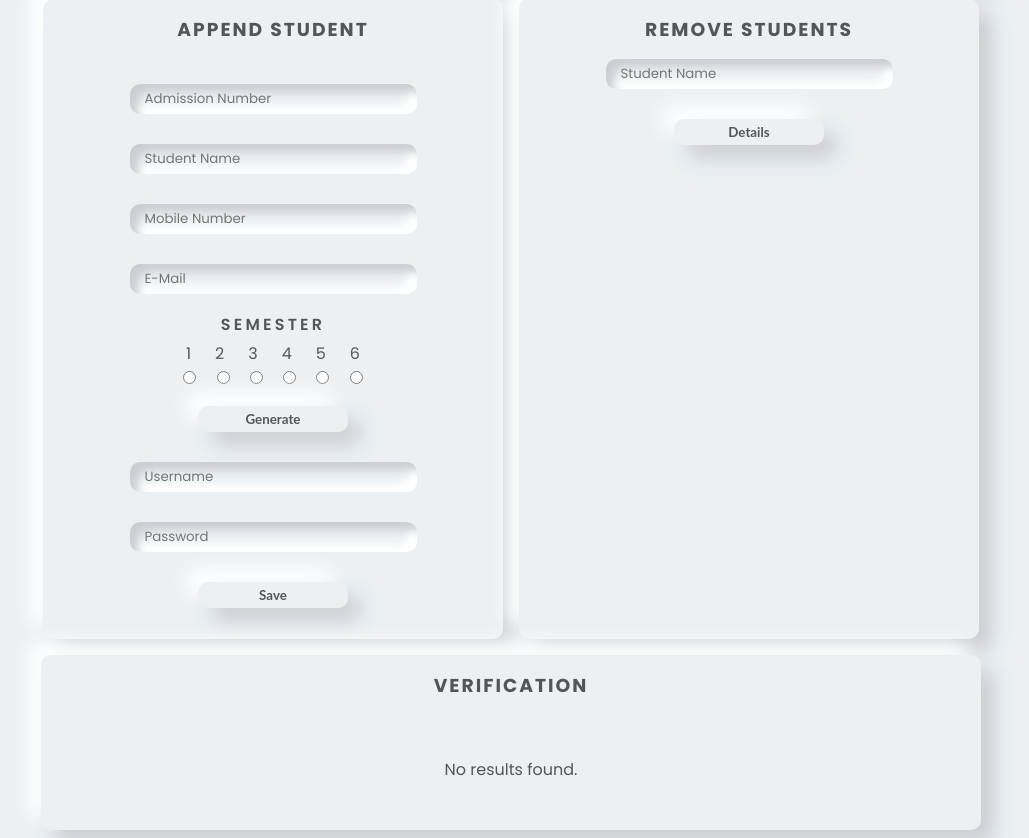
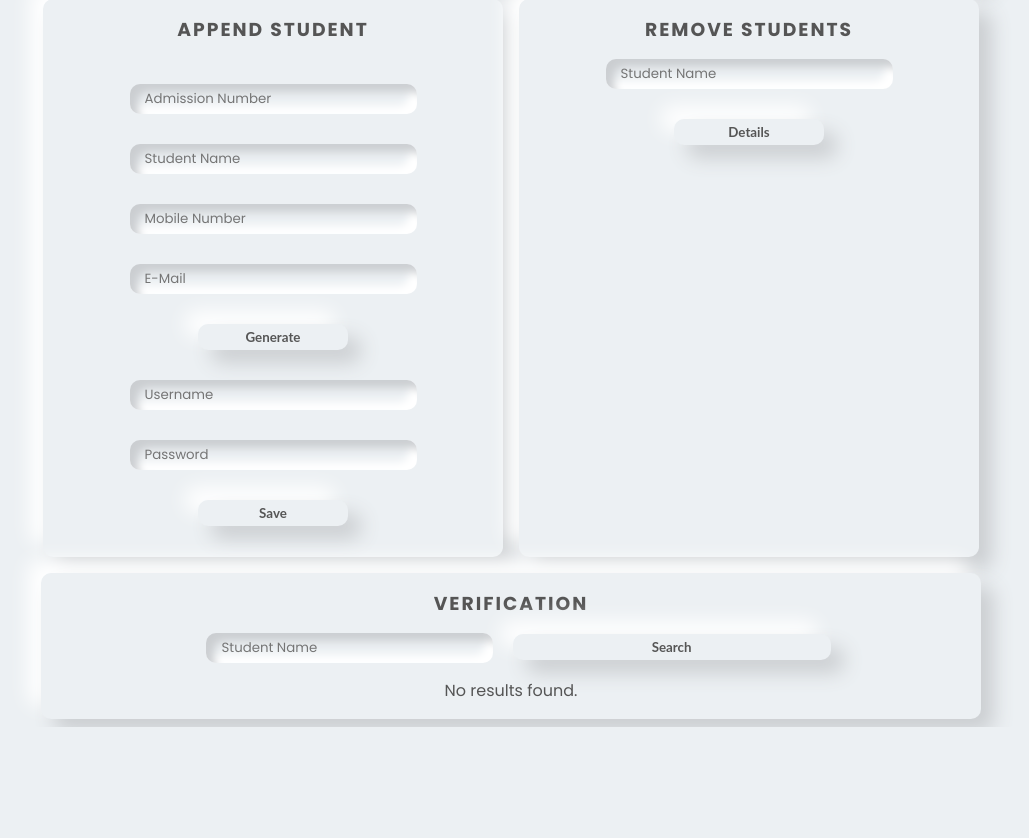
Before and after one commit to adithyanmanayil/statspoly, a PHP site: page /tutor.php in a window 1280 px wide. Shown: the part 214-1052 px from the top of the page, without its empty margins (129-1158 px from the left). After the commit the page ends 941 px from the top, so only its background shows below. Run offline with PHP 8.4, Linux system fonts and the light colour scheme; the visitor is signed in with stand-in values (Sample User, id 1); tables that the repository leaves empty or names only in its code hold one stand-in row (values such as "Sample post").

Commit message:
Update tutor.php

```diff
--- a/tutor.php
+++ b/tutor.php
@@ -1,4 +1,5 @@
 <?php
+ob_start();
 $hostname = "localhost";
 $username = "root";
 $password = "";
@@ -80,7 +81,7 @@
 							<input type="text" class="text-inputs" name="name" id="tname" placeholder="Student Name">
 							<input type="number" class="num-inputs" name="mob" id="mob" placeholder="Mobile Number">
 							<input type="email" class="text-inputs" name="mail" id="tmail" placeholder="E-Mail"><br>
-							<div style="margin: 0 auto; letter-spacing: 1em;">
+							<!--<div style="margin: 0 auto; letter-spacing: 1em;">
 								<h4 style="letter-spacing: 0.2em; font-weight: 600; line-height: 2em;">SEMESTER</h4>
 								<label style="letter-spacing: 1.5em; padding-left: 1.5em;">123456</label><br>
 								<input type="radio" name="sem" value="1">
@@ -89,7 +90,7 @@
 								<input type="radio" name="sem" value="4">
 								<input type="radio" name="sem" value="5">
 								<input type="radio" name="sem" value="6">
-							</div>
+							</div>-->
 							<input type="button" class="btn-ppt" value="Generate" onClick="genlogin();"><br>
 							<input type="text" class="text-inputs" name="username" id="username" placeholder="Username">
 							<input type="text" class="text-inputs" name="pwd" id="pwd" placeholder="Password"><br>
@@ -102,8 +103,8 @@
 							$mob=$_POST["mob"];
                             $mail=$_POST["mail"];
                             $pwd=$_POST["pwd"];
-							$ssem=$_POST["sem"];
-							$query="SELECT * FROM registration WHERE admn='$admn' AND sem='$ssem'";
+							//$ssem=$_POST["sem"];
+							$query="SELECT * FROM registration WHERE admn='$admn' AND sem='$usersem'";
 							$result=$conn->query($query);
 							if(!$result->num_rows>0){
 								$sql="insert into registration values('$admn', '$name', '$mob', '$mail', '$pwd', 0, '$ssem', '$user')";
@@ -214,25 +215,24 @@
             </div>
 			<div class="row" id="verification">
 				<div class="card-03">
-					<h3>VERIFICATION</h3><br>
-					<!--<form method="POST">
+					<h3>VERIFICATION</h3>
+					<form method="POST">
 					<input list="your_datalist" name="vvalue" class='text-inputs data-inputs'  placeholder="Student Name">
-					//	<?php
-					//	$query = "SELECT * FROM registration WHERE type='0'";
-					//	$result = mysqli_query($conn, $query);
-					//	?>
+						<?php
+						$query = "SELECT * FROM registration WHERE type='0'";
+						$result = mysqli_query($conn, $query);
+						?>
 						<datalist id="your_datalist">
-					//	<?php
-					//	while ($row = mysqli_fetch_array($result)) {
-					//		echo '<option value="' . $row['name'].'">';
-					//	}
-					//	?>
+						<?php
+						while ($row = mysqli_fetch_array($result)) {
+							echo '<option value="' . $row['name'].'">';
+						}
+						?>
 						</datalist>
 						<input type="submit" class="btn-ppt" name="vstudent" value="Search">
-					</form>-->
-					<div class="yscroll" style="padding: 2em;">
+					</form>
+					<div class="yscroll">
 					<?php
-					if(!isset($_POST["vstudent"])){
 					$sql = "SELECT DISTINCT registration.admn
 							FROM registration
 							INNER JOIN results ON registration.admn = results.admn
@@ -241,7 +241,7 @@
 							ORDER BY registration.admn";
 					$result = $conn->query($sql);
 					if ($result->num_rows > 0) {
-							$z=1;
+						$n=1;
 						while ($row = $result->fetch_assoc()){
 							$checkif = 'checkif'.$z;
 							$admn = $row['admn'];
@@ -253,11 +253,11 @@
 									ORDER BY registration.admn";
 							$result2 = $conn->query($sql2);
 							$row2=$result2->fetch_assoc();
-								echo "<center><div class='card-02' style='width: 100%;'>";
+							echo "<center><div class='card-02' style='width: 100%; margin: 1em auto;'>";
 							echo "<h4 style='text-align: left; margin: 0 1em;'>".$row2['reg_name']."</h4>";
 							echo "<form method='POST'>";
 							echo "<table style='margin: 1em auto; width: 100%;'>";
-								echo "<tr'><th style='padding: 1em;'>Subject Name</th><th>Grade</th></tr>";
+							echo "<tr'><th style='padding: 1em;'>Subject Name</th><th style='padding: 1em;'>Grade</th><th style='padding: 1em;'>I Mark</th></tr>";
 							$sql3 = "SELECT registration.name AS reg_name, results.grade, subjects.name
 									FROM registration
 									INNER JOIN results ON registration.admn = results.admn
@@ -265,11 +265,14 @@
 									WHERE registration.admn = $admn AND registration.sem = $usersem AND subjects.sem= $usersem
 									ORDER BY registration.admn";
 							$result3 = $conn->query($sql3);
+							$z=1;
 							while ($row3 = $result3->fetch_assoc()) {
-									echo "<tr style='background-color: #555;'>";
-									echo "<td style='text-align: left;'>" . $row3['name'] . "</td>";
-									echo "<td style='text-align: center;'>" . $row3['grade'] . "</td>";
+								echo "<tr>";
+								echo "<td style='width:800%; padding: 0.2em; text-align: left;'>" . $row3['name'] . "</td>";
+								echo "<td style='width:10%; padding: 0.2em; text-align: center;'>" . $row3['grade'] . "</td>";
+								echo "<td style='width:10%; padding: 0.2em;'><input type='number' class='num-inputs' style='width: 100%; text-align: center; margin: 0.5em 0;' name='i$n$z'></td>";
 								echo "</tr>";
+								$z++;
 							}
 							echo "</table>";
 							echo "<label style='font-weight: 500';>VERIFIED</label><input type='checkbox' name='$checkif'><br>";
@@ -279,13 +282,25 @@
 								$checkboxValue = isset($_POST["$checkif"]) ? 1 : 0;
 								$sql5 = "UPDATE results SET verified='$checkboxValue' WHERE admn=".$row['admn'];
 								$conn->query($sql5);
+								$i=1;
+								echo $i; // check if this value is being printed
+								$sql6 = "SELECT count(*) FROM results WHERE admn=".$row['admn']."AND sem='$usersem'";
+								$result6 = $conn->query($sql6);
+								if($result6->num_rows>0){
+									while($row6=$result6->fetch_assoc()){
+										$imark="i".$n.$i;
+										$sql7="UPDATE results SET imark='$imark' WHERE admn=".$row['admn'];
+										$conn->query($sql7);
+										$i++;
+									}
+								}
+								header("Location: tutor.php#verification");
 							}
 							echo "</div></center>";
-								$z++;
+							$n++;
 						}
 					} else {
 					echo "No results found.";
-						}
 					}
 					?>
 					</div>
```
Lines whose indentation alone changed are shown as unchanged.
